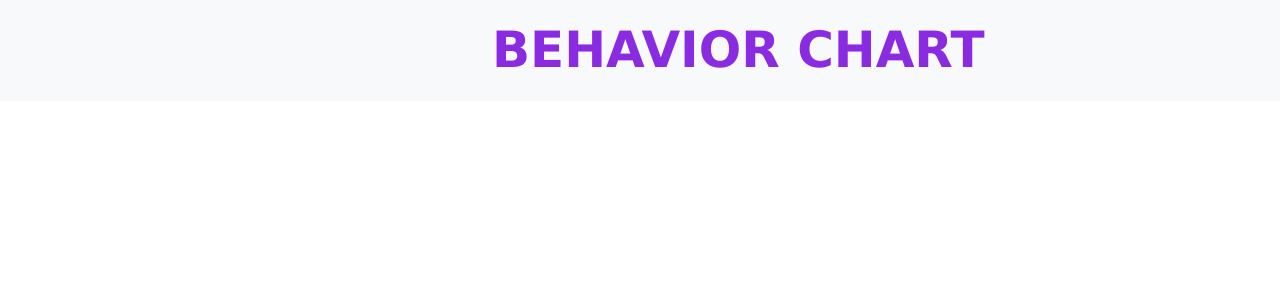
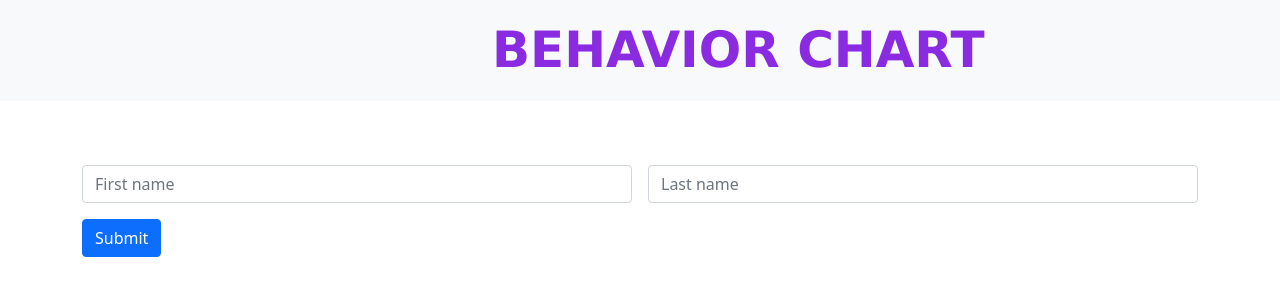
Before and after one commit to lain7891/behavior-chart, a plain HTML site: page index.html in a window 1280 px wide. Drawn offline with nearby package versions, Linux system fonts and the light colour scheme.

Commit message:
added the name, last name and submit button>
q

```diff
--- a/index.html
+++ b/index.html
@@ -21,6 +21,24 @@
               <a class="navbar-brand" id="heading" href="#">BEHAVIOR CHART</a>
             </div>
           </nav>
+
+          <div class="container">
+              <div class="row">
+                  <div class="col">
+                    <div class="row g-3" id="student">
+                        <div class="col">
+                          <input type="text" class="form-control" placeholder="First name" aria-label="First name">
+                        </div>
+                        <div class="col">
+                          <input type="text" class="form-control" placeholder="Last name" aria-label="Last name">
+                        </div>
+                      </div>
+                      <input class="btn btn-primary" id="submit" type="submit" value="Submit">
+                  </div>
+              </div>
+
+
+          </div>
         <script src="index.js" async defer></script>
     </body>
 </html>
--- a/style.css
+++ b/style.css
@@ -5,3 +5,11 @@
    margin-left: 30rem;
    color: blueviolet
 }
+
+#student {
+    margin-top: 3rem;
+}
+
+#submit {
+    margin-top: 1rem;
+}
```
